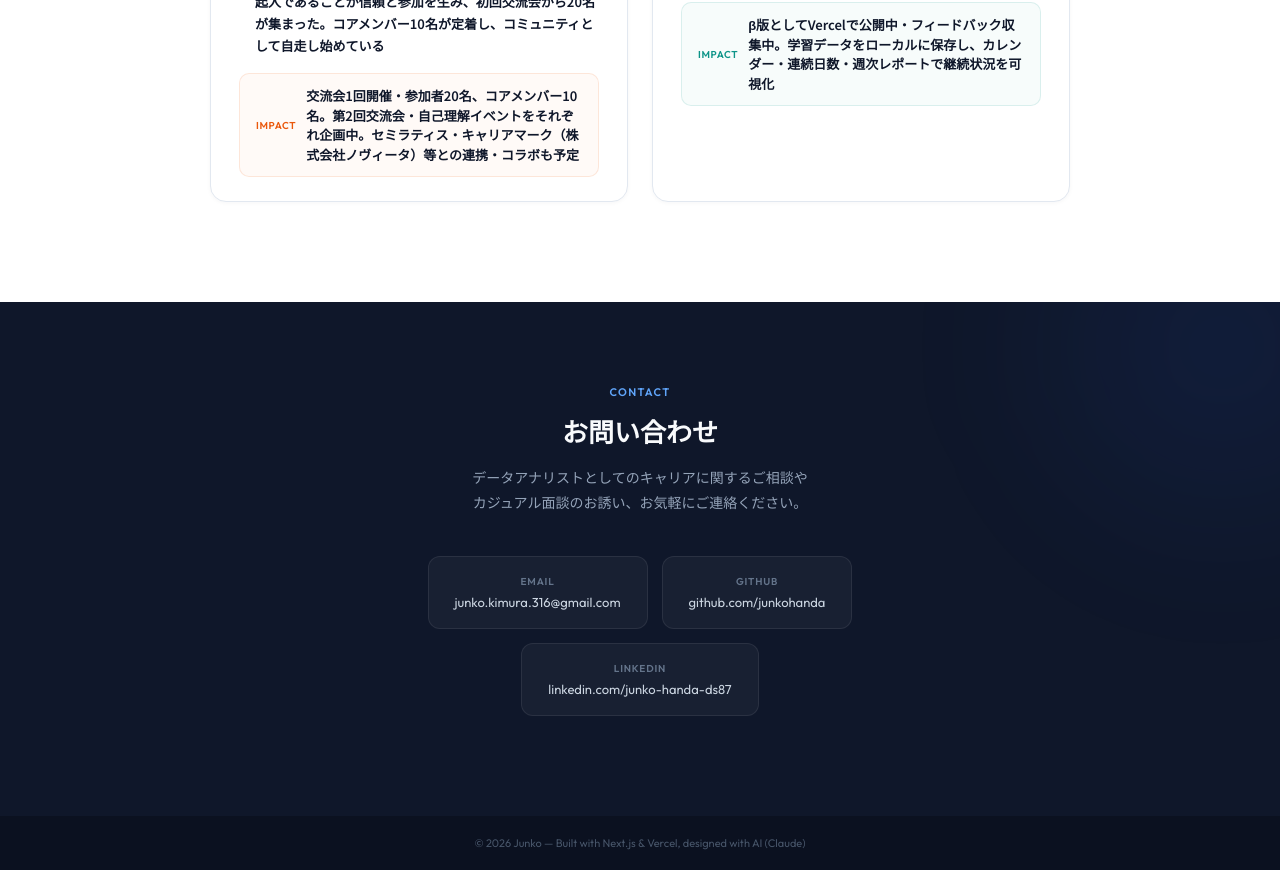
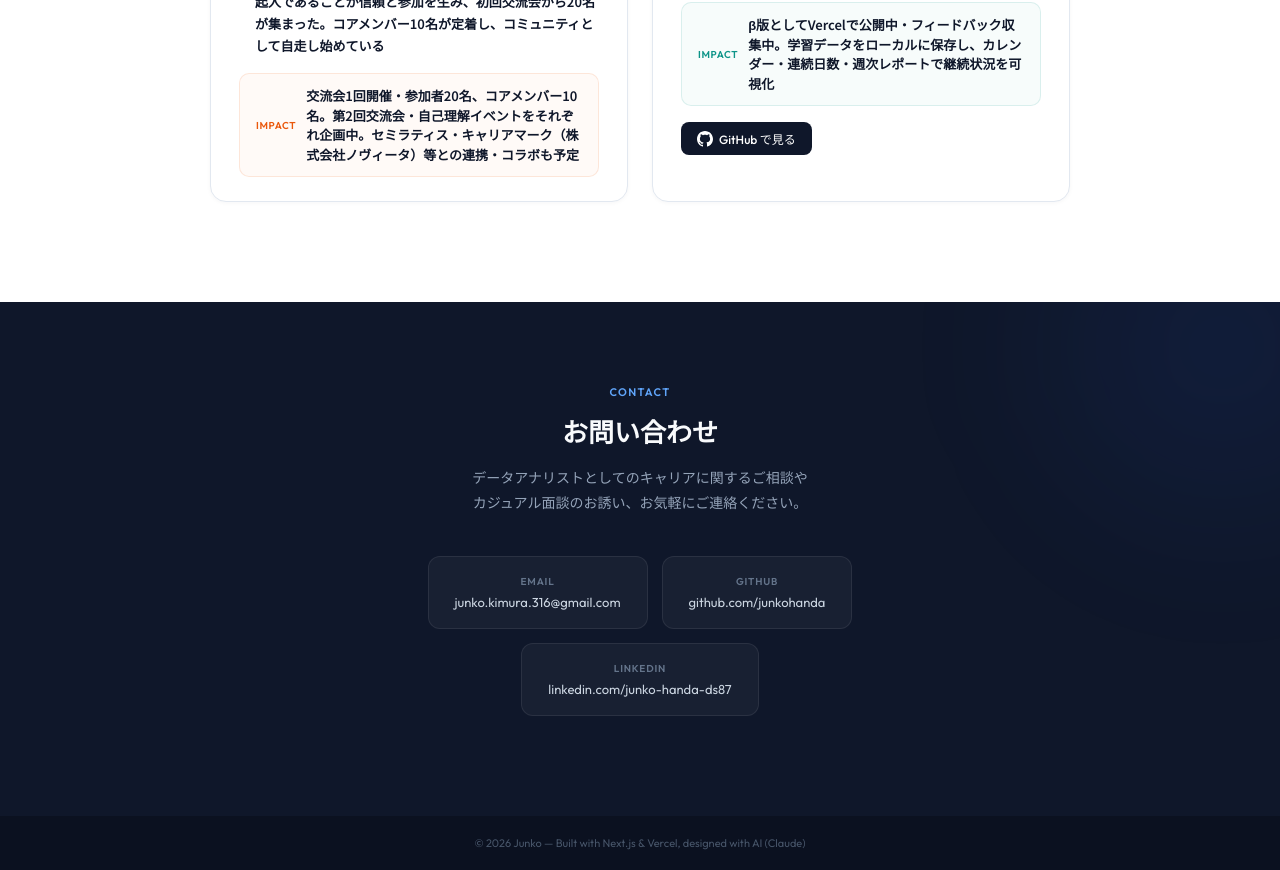
Before and after one commit to junkohanda/portfolio, a Next.js app: page / in a window 1280 px wide. Shown: the part 4720-5590 px from the top of the page. Built offline with nearby package versions, Linux system fonts and the light colour scheme.

Commit message:
feat: まいにち学習スタンプにGitHubリンクを追加

```diff
--- a/src/app/Portfolio.jsx
+++ b/src/app/Portfolio.jsx
@@ -156,7 +156,7 @@ const portfolioData = {
         "β版としてVercelで公開中・フィードバック収集中。学習データをローカルに保存し、カレンダー・連続日数・週次レポートで継続状況を可視化",
       color: "#0D9488",
       chartData: [10, 25, 40, 55, 65, 75, 85],
-      github: null,
+      github: "https://github.com/junkohanda/learning-stamp",
     },
   ],
 };
```
